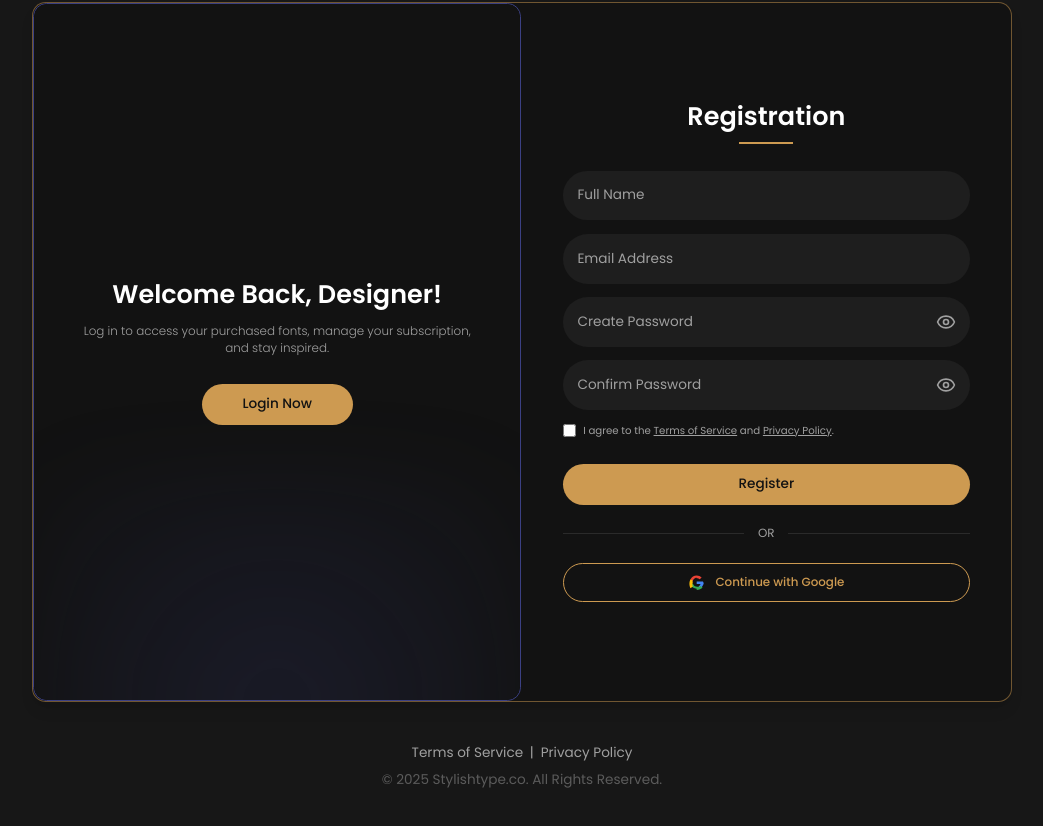
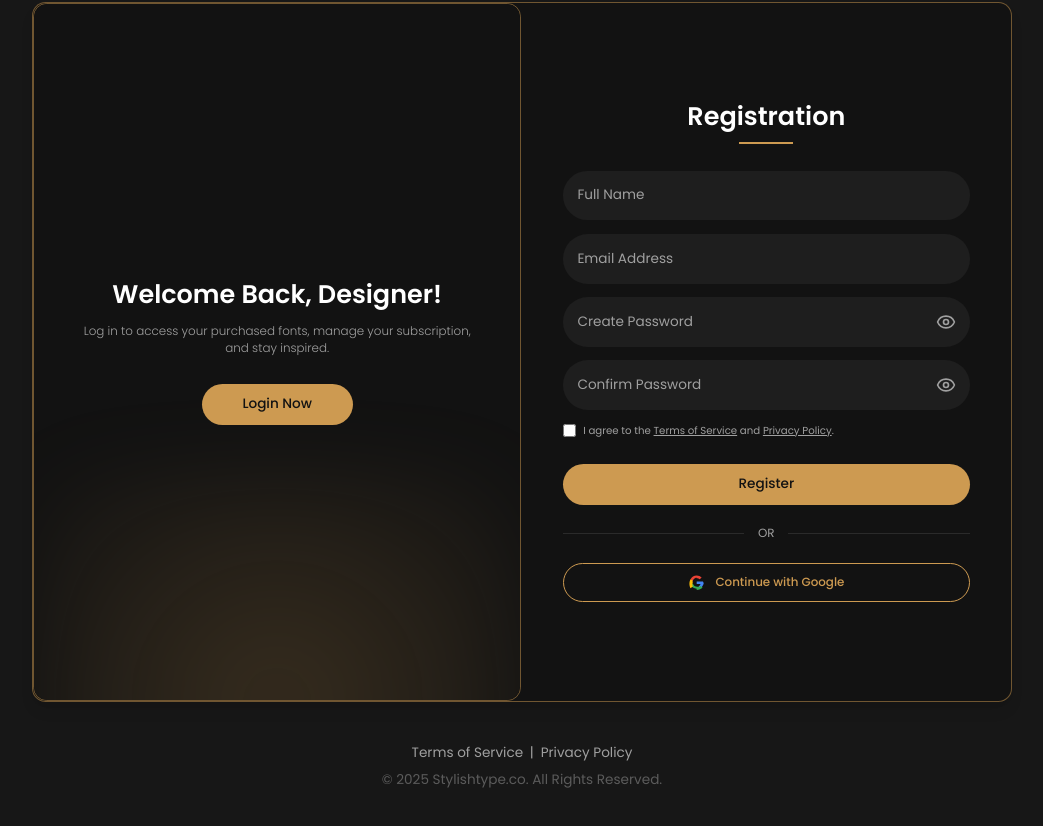
Before and after one commit to andimaulana27/stylish-type-co, a Next.js app: page /login in a window 1280 px wide. Shown: the part 316-1142 px from the top of the page, without its empty margins (113-1156 px from the left). Built offline with nearby package versions, Linux system fonts and the light colour scheme; no server answers; a web font is replaced by a local one; what tailwindcss-radix would draw is missing.

Commit message:
update login

```diff
--- a/src/app/(auth)/login/LoginClientPage.tsx
+++ b/src/app/(auth)/login/LoginClientPage.tsx
@@ -192,11 +192,11 @@ export default function LoginClientPage() {
             </div>
           </div>
 
-          <div className={`absolute top-0 left-0 w-full md:w-[calc(50%-1px)] h-full border border-brand-primary-blue rounded-2xl transition-transform duration-700 ease-in-out z-20 overflow-hidden
+          <div className={`absolute top-0 left-0 w-full md:w-[calc(50%-1px)] h-full border border-brand-accent/50 rounded-2xl transition-transform duration-700 ease-in-out z-20 overflow-hidden
             ${isRegisterView ? 'translate-x-full' : 'translate-x-0'}`}
           >
             <div className="absolute inset-0 bg-brand-darkest rounded-2xl"></div>
-            <div className="absolute -bottom-1/3 left-1/2 -translate-x-1/2 w-full h-2/3 bg-gradient-radial from-brand-primary-blue/20 to-transparent blur-2xl pointer-events-none"></div>
+            <div className="absolute -bottom-1/3 left-1/2 -translate-x-1/2 w-full h-2/3 bg-gradient-radial from-brand-accent/20 to-transparent blur-2xl pointer-events-none"></div>
             <div className="relative w-full h-full flex items-center justify-center p-12 text-center text-brand-light">
               <div className="relative w-full h-full flex items-center justify-center">
                 <div className={`absolute transition-opacity duration-500 ${isRegisterView ? 'opacity-0 pointer-events-none' : 'opacity-100'}`}>
```
